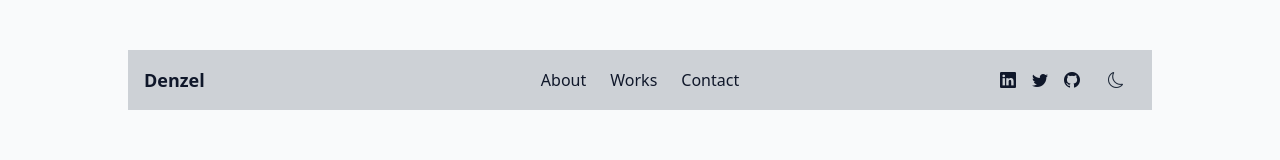
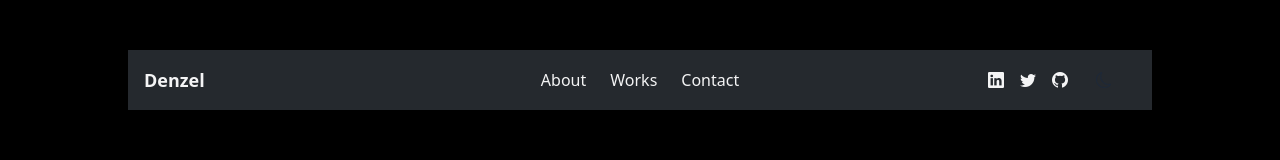
Before and after one commit to Denzel-Ikebudu/New-portfolio-page, a Next.js app: page /Components in a window 1280 px wide. Shown: the top 160 px of the page. Built offline with nearby package versions, Linux system fonts and the light colour scheme.

Commit message:
Updated the navbar

```diff
--- a/app/Components/Navbar/page.tsx
+++ b/app/Components/Navbar/page.tsx
@@ -1,4 +1,5 @@
 "use client"
+
 import { useState } from "react"
 import ThemeToggle from "../ThemeToggle"
 import Link from "next/link";
@@ -19,7 +20,7 @@ export default function Navbar(){
           <Link href="#contact" className="transition-transform duration-300 hover:scale-125 ease-out">Contact</Link>
         </div>
 
-        <div className="flex items-center gap-[24px] justify-between md:gap-4">
+        <div className="flex items-center gap-[24px] justify-between px-3 md:gap-4">
           <Link href="https://www.linkedin.com/in/denzel-ikebudu-09ab36290/" className="transition-transform duration-300 hover:scale-125 ease-out"><i className="bi bi-linkedin"></i></Link>
           <Link href="https://x.com/Denzel_ikebudu" className="transition-transform duration-300 hover:scale-125 ease-out"><i className="bi bi-twitter"></i></Link>
           <Link href="https://github.com/Denzel-Ikebudu" className="transition-transform duration-300 hover:scale-125 ease-out"><i className="bi bi-github"></i></Link>
@@ -40,9 +41,9 @@ export default function Navbar(){
           className="md:hidden  border-t border-[rgb(var(--border))] absolute right-[10vw] mt-2 w-[220px] rounded-lg
           bg-[rgb(var(--bg))] shadow-lg z-50">
             <div className="px-6 py-4 flex flex-col gap-4">
-              <Link href='/' onClick={()=> setOpen(false)}>About</Link>
-              <Link href='/' onClick={()=> setOpen(false)}>Projects</Link>
-              <Link href='/' onClick={()=> setOpen(false)}>Contact</Link>
+              <Link href='#about' onClick={()=> setOpen(false)}>About</Link>
+              <Link href='#works' onClick={()=> setOpen(false)}>Projects</Link>
+              <Link href='#contact' onClick={()=> setOpen(false)}>Contact</Link>
             </div>
           </motion.div>
         )}
--- a/app/layout.tsx
+++ b/app/layout.tsx
@@ -24,7 +24,7 @@ export const metadata: Metadata = {
 export default function RootLayout({children,}: Readonly<{children: React.ReactNode;}>) {
   return (
     <html lang="en" suppressHydrationWarning>
-      <body className={`font-inter bg-white text-black dark:bg-black dark:text-white`}>
+      <body className={`font-inter dark`}>
         <Providers>
           {children}
           <Toaster
```
